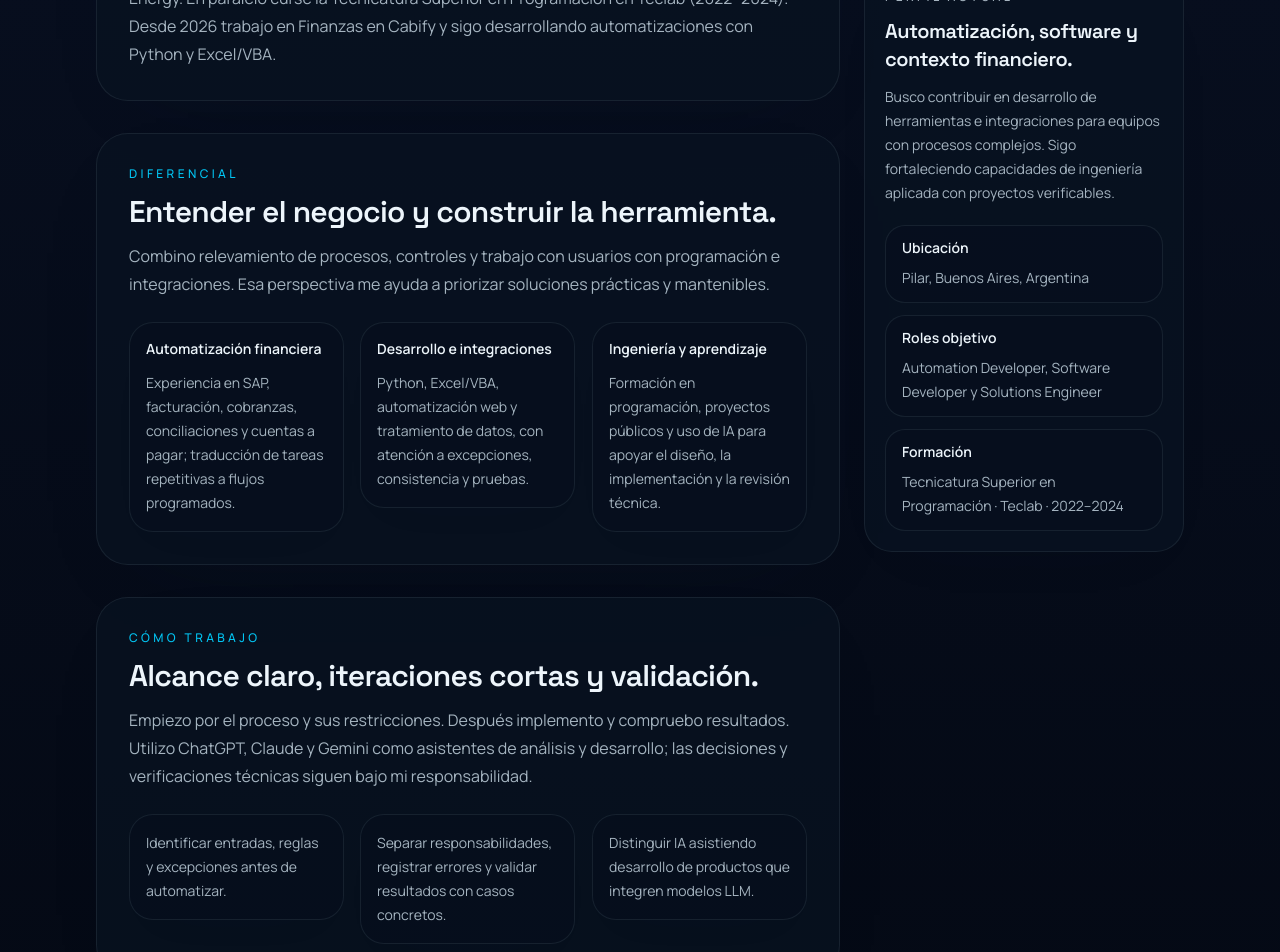
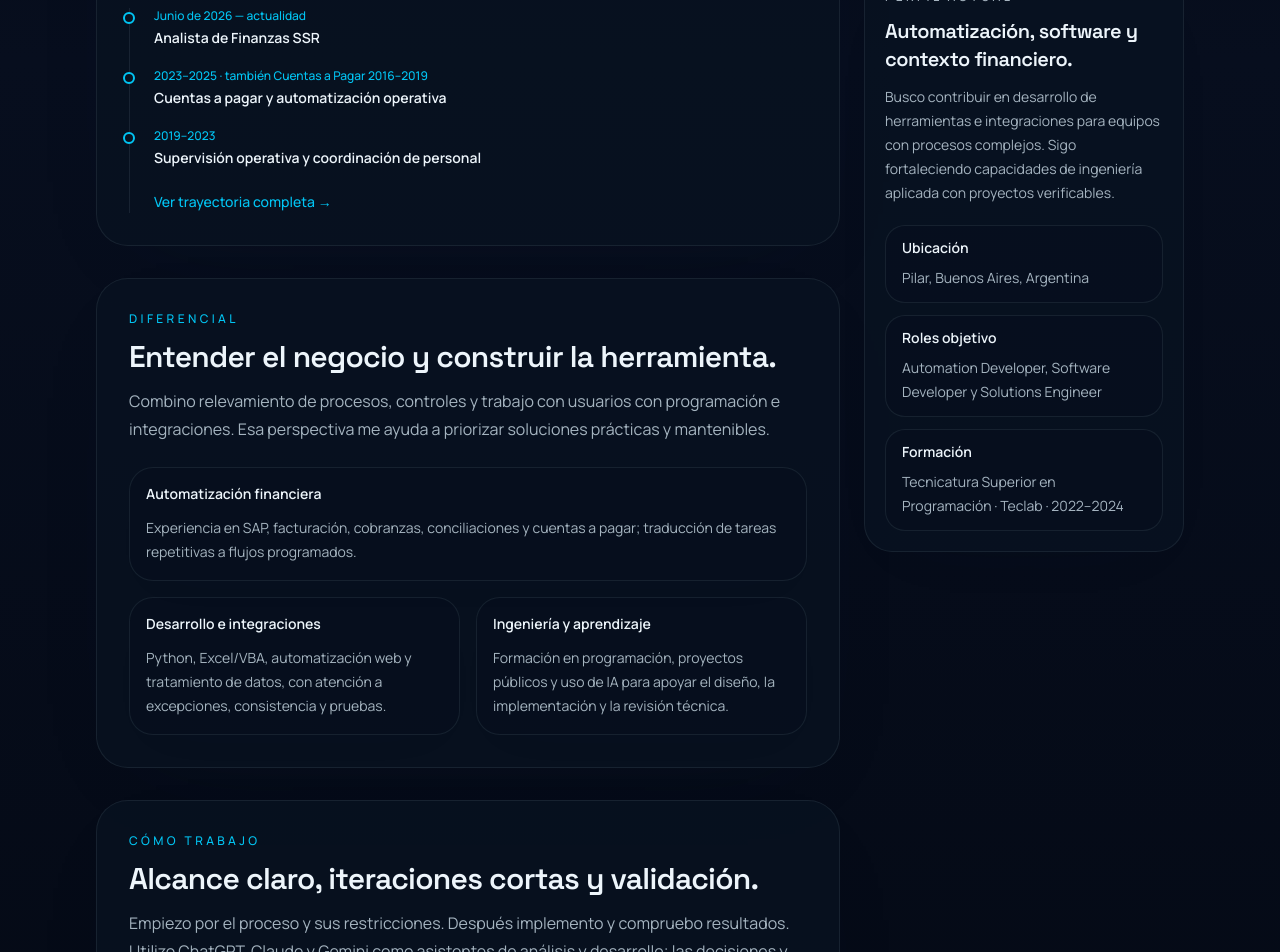
Before and after one commit to Zibete/Portfolio, a Next.js app: page /about in a window 1280 px wide. Shown: the part 600-1552 px from the top of the page. Built offline with nearby package versions, Linux system fonts and the light colour scheme; no server answers.

Commit message:
feat(about): present career milestones with a readable editorial grid

```diff
--- a/src/app/about/page.tsx
+++ b/src/app/about/page.tsx
@@ -1,10 +1,12 @@
 import Image from "next/image";
+import Link from "next/link";
 import { Container } from "@/components/shared/container";
 import { PageAside } from "@/components/shared/page-aside";
 import { PageIntro } from "@/components/shared/page-intro";
 import { PageSection } from "@/components/shared/page-section";
 import { profileContent } from "@/content/site/profile-content";
 import { createPageMetadata } from "@/lib/site";
+import { getExperienceEntries } from "@/lib/mdx";
 import { siteConfig } from "@/content/site/site-config";
 
 const highlightMotionDelays = [
@@ -25,8 +27,9 @@ export const metadata = createPageMetadata({
   pathname: "/about",
 });
 
-export default function AboutPage() {
+export default async function AboutPage() {
   const { about } = profileContent;
+  const milestones = await getExperienceEntries();
 
   return (
     <section className="py-12 sm:py-16">
@@ -42,18 +45,44 @@ export default function AboutPage() {
             <PageSection
               title={about.journeySection.title}
               description={about.journeySection.description}
-            />
+              contentClassName="border-l border-border/75 pl-6"
+            >
+              <ol className="space-y-5">
+                {milestones.map((entry) => (
+                  <li key={entry.slug} className="relative">
+                    <span
+                      aria-hidden="true"
+                      className="absolute -left-[31px] top-1 size-3 rounded-full border-2 border-primary bg-card"
+                    />
+                    {entry.frontmatter.period ? (
+                      <p className="text-xs font-medium text-primary">
+                        {entry.frontmatter.period}
+                      </p>
+                    ) : null}
+                    <p className="mt-1 text-sm font-semibold text-foreground">
+                      {entry.frontmatter.title}
+                    </p>
+                  </li>
+                ))}
+              </ol>
+              <Link
+                href="/experience"
+                className="mt-6 inline-flex text-sm font-medium text-primary underline-offset-4 hover:underline focus-visible:rounded focus-visible:outline-2 focus-visible:outline-offset-2 focus-visible:outline-ring"
+              >
+                Ver trayectoria completa →
+              </Link>
+            </PageSection>
 
             <PageSection
               eyebrow={about.highlightSection.eyebrow}
               title={about.highlightSection.title}
               description={about.highlightSection.description}
-              contentClassName="grid gap-4 md:grid-cols-3"
+              contentClassName="grid gap-4 sm:grid-cols-2"
             >
               {about.highlights.map((item, index) => (
                 <div
                   key={item.title}
-                  className={`motion-enter ${highlightMotionDelays[index] ?? "motion-delay-4"}`}
+                  className={`motion-enter ${highlightMotionDelays[index] ?? "motion-delay-4"} ${index === 0 ? "sm:col-span-2" : ""}`}
                 >
                   <div className="interactive-card rounded-[1.5rem] border border-border/70 bg-background/72 p-4 shadow-[0_18px_48px_-42px_rgb(15_23_42_/_0.28)] backdrop-blur dark:bg-background/10">
                     <p className="text-sm font-semibold text-foreground">
@@ -71,12 +100,12 @@ export default function AboutPage() {
               eyebrow={about.principlesSection.eyebrow}
               title={about.principlesSection.title}
               description={about.principlesSection.description}
-              contentClassName="grid gap-4 md:grid-cols-3"
+              contentClassName="grid gap-4 sm:grid-cols-2"
             >
               {about.principles.map((item, index) => (
                 <div
                   key={item}
-                  className={`motion-enter ${principleMotionDelays[index] ?? "motion-delay-4"}`}
+                  className={`motion-enter ${principleMotionDelays[index] ?? "motion-delay-4"} ${index === 0 ? "sm:col-span-2" : ""}`}
                 >
                   <div className="interactive-card rounded-[1.5rem] border border-border/70 bg-background/72 p-4 text-sm leading-6 text-muted-foreground shadow-[0_18px_48px_-42px_rgb(15_23_42_/_0.28)] backdrop-blur dark:bg-background/10">
                     {item}
--- a/src/content/site/profile-content.ts
+++ b/src/content/site/profile-content.ts
@@ -109,7 +109,7 @@ export const profileContent = {
       eyebrow: "",
       title: "Cómo llegué hasta acá",
       description:
-        "Mi recorrido empezó en estaciones de servicio AXION, donde incorporé experiencia operativa y de coordinación. Trabajé en cuentas a pagar entre 2016 y 2019, supervisé equipos entre 2019 y 2023 y regresé a cuentas a pagar de 2023 a 2025 en Pan American Energy. En paralelo cursé la Tecnicatura Superior en Programación en Teclab (2022–2024). Desde 2026 trabajo en Finanzas en Cabify y sigo desarrollando automatizaciones con Python y Excel/VBA.",
+        "Mi recorrido conecta experiencia operativa, cuentas a pagar y desarrollo de herramientas. En paralelo cursé la Tecnicatura Superior en Programación en Teclab (2022–2024). Estos son los principales hitos de mi trayectoria profesional.",
     },
     highlightSection: {
       eyebrow: "Diferencial",
```
